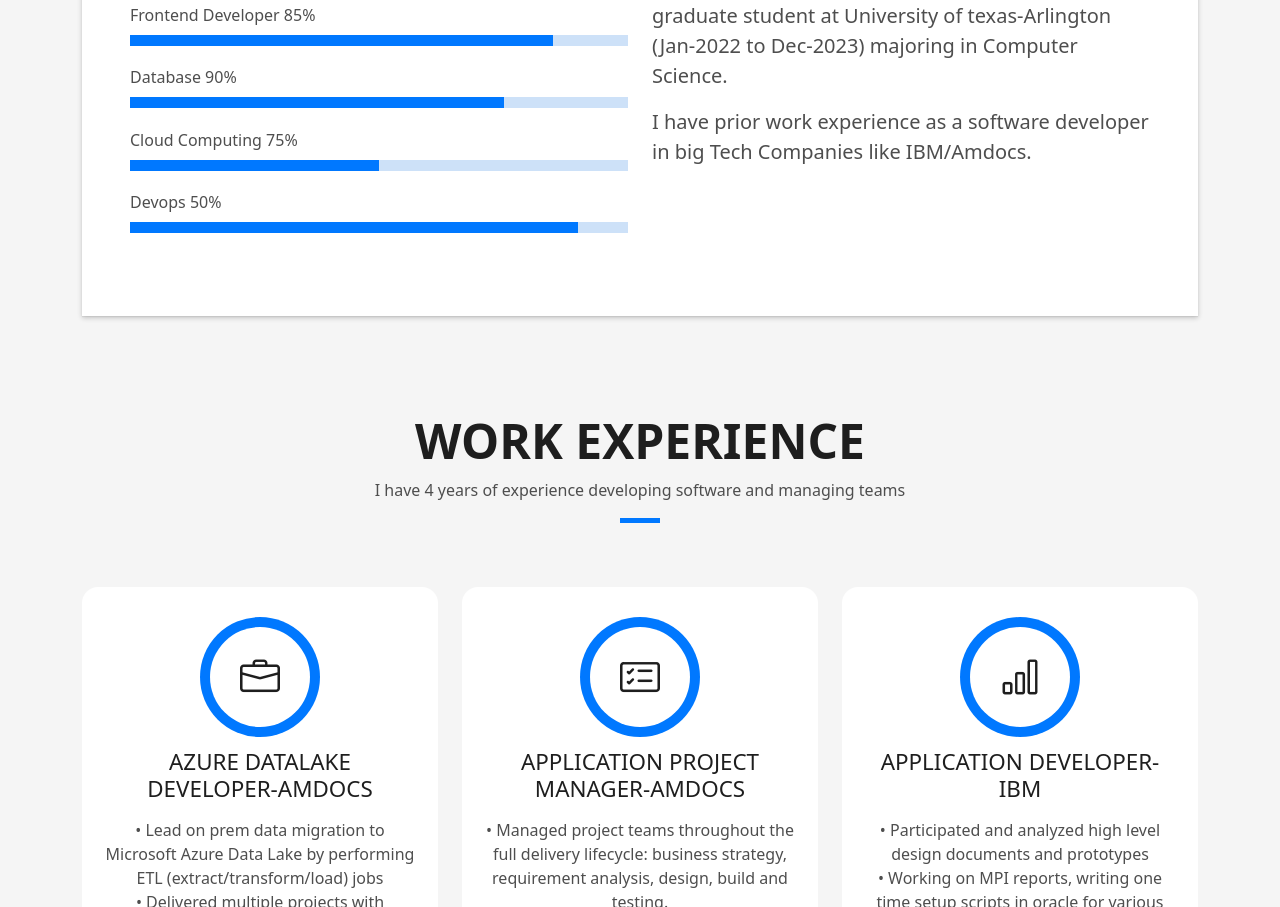
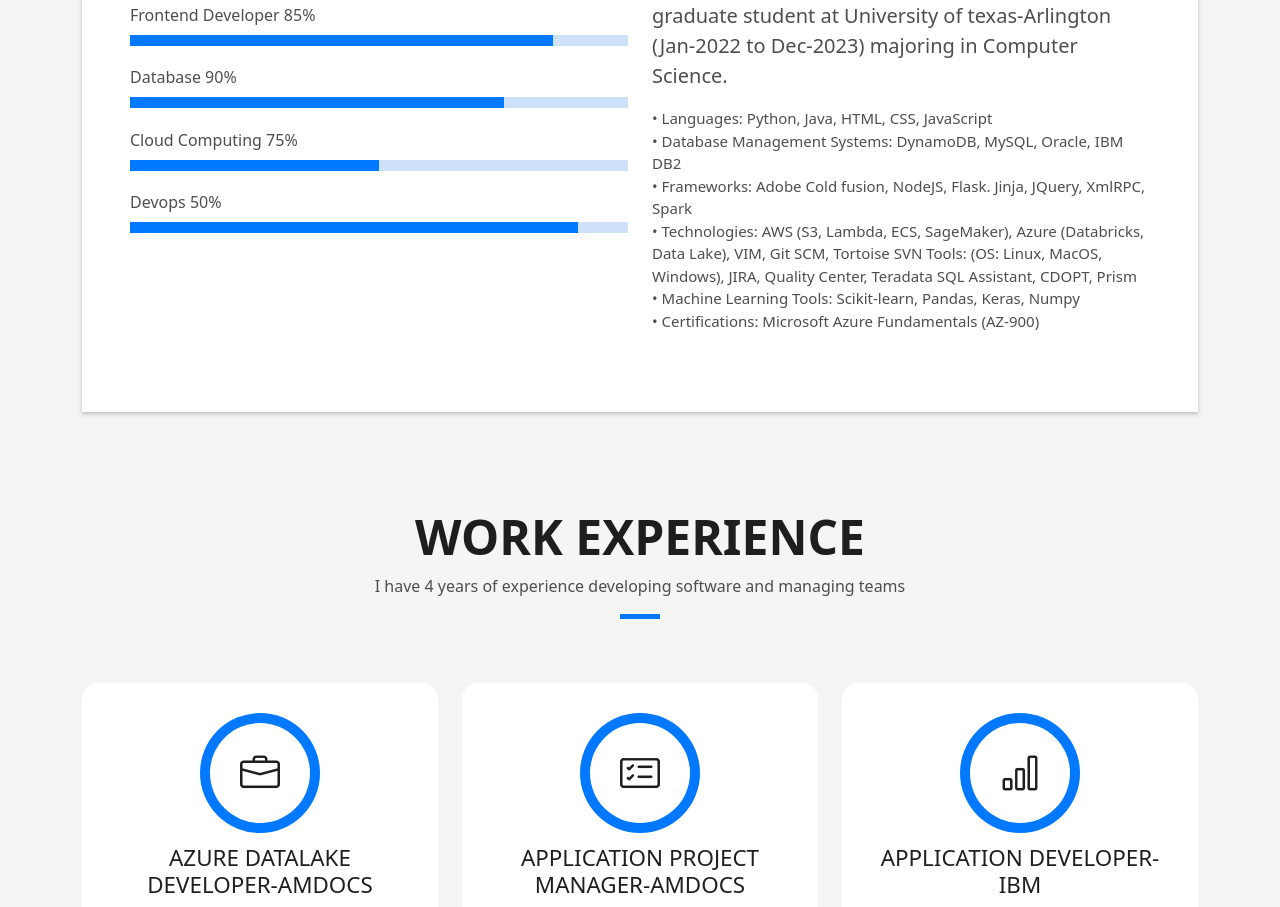
Before and after one commit to sakshi0303/sakshi0303.github.io, a plain HTML site: page DevFolio/index.html in a window 1280 px wide. Shown: the part 1193-2100 px from the top of the page. Drawn offline with Linux system fonts and the light colour scheme.

Commit message:
dssdsdasjjs

```diff
--- a/DevFolio/index.html
+++ b/DevFolio/index.html
@@ -144,9 +144,13 @@
                       I'm focused, thorough, detail-oriented, and very open to feedback. worked closely with PM, dev, experimentation, and finance partners to align on product metrics definition, test design and planned all deep-dive analysis that would be subsequently needed to excel any given project.
                       Currently, I'm graduate student at University of texas-Arlington (Jan-2022 to Dec-2023) majoring in Computer Science.
                     </p>
-                    <p class="lead">
-                      I have prior work experience as a software developer in big Tech Companies like IBM/Amdocs.
-
+                    <p class="lead" style="font-size:15px;">
+                      • <b>Languages:</b> Python, Java, HTML, CSS, JavaScript <br>
+                      • <b>Database Management Systems:</b> DynamoDB, MySQL, Oracle, IBM DB2<br>
+                      • <b>Frameworks:</b> Adobe Cold fusion, NodeJS, Flask. Jinja, JQuery, XmlRPC, Spark<br>
+                      • <b>Technologies:</b> AWS (S3, Lambda, ECS, SageMaker), Azure (Databricks, Data Lake), VIM, Git SCM, Tortoise SVN Tools: (OS: Linux, MacOS, Windows), JIRA, Quality Center, Teradata SQL Assistant, CDOPT, Prism<br>
+                      • <b>Machine Learning Tools:</b> Scikit-learn, Pandas, Keras, Numpy<br>
+                      • <b>Certifications:</b> Microsoft Azure Fundamentals (AZ-900)<br>
                     </p>
                     <p class="lead">
 
```
